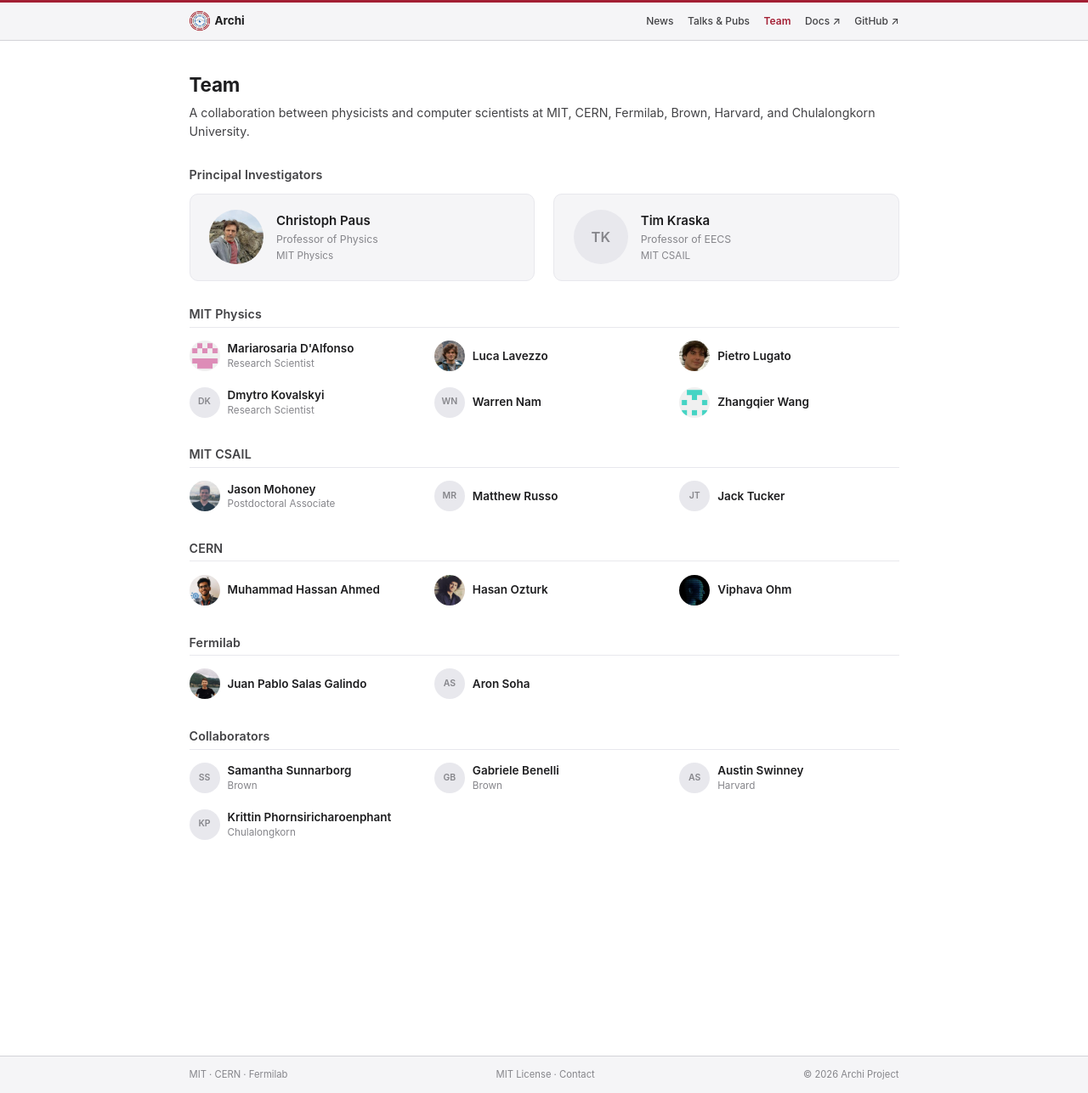
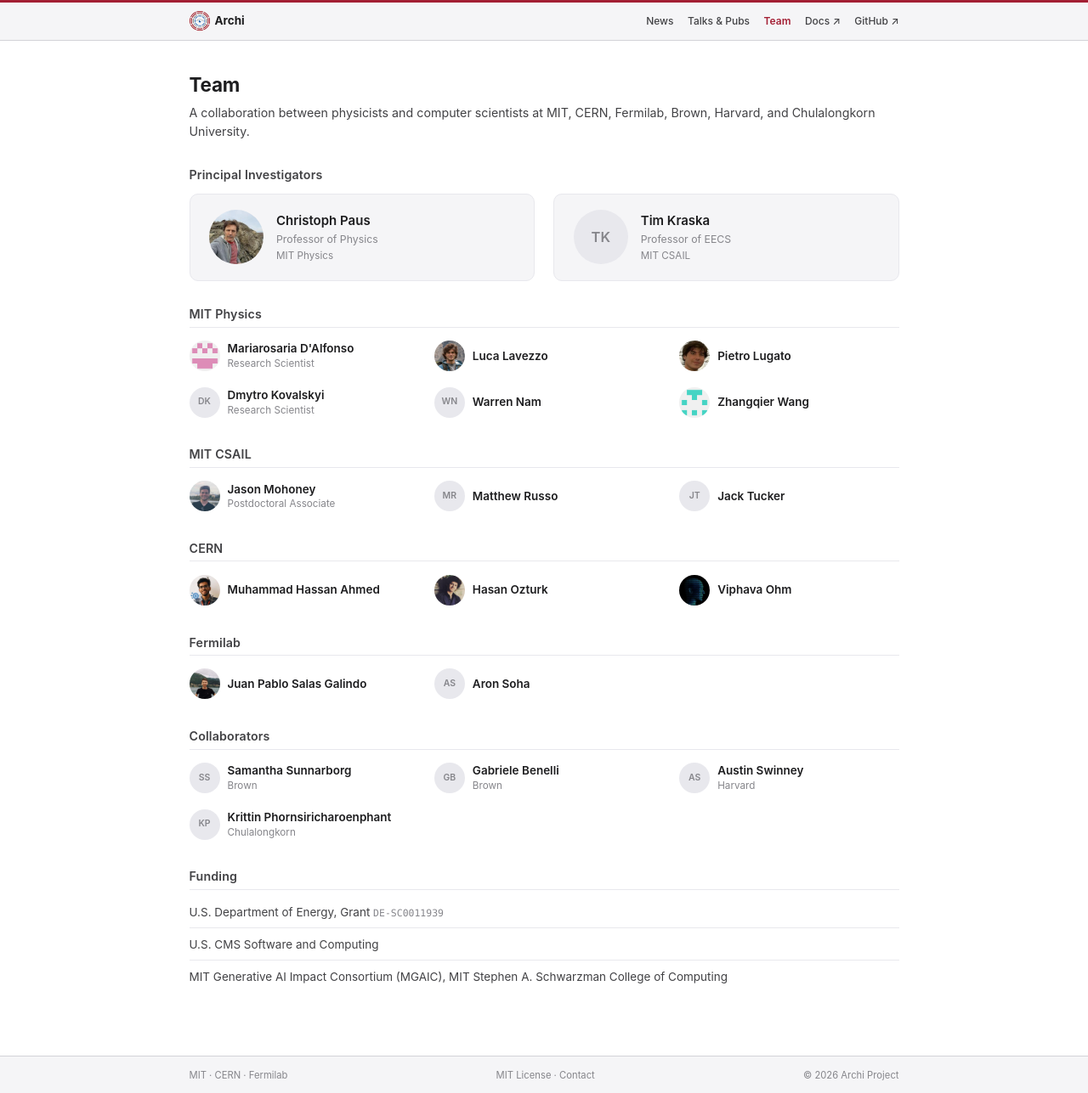
Before and after one commit to archi-physics/website, a Jekyll site: the page built from team.html, in a window 1280 px wide and 1287 px high. Shown: the whole window at 85% size. Built offline with Jekyll 4.4.1, drawn with Linux system fonts in a browser that asks for light colours.

Commit message:
funding sources

```diff
--- a/assets/css/main.css
+++ b/assets/css/main.css
@@ -430,6 +430,18 @@
 }
 .member-role::before { content: none; }
 
+/* --- Funding --- */
+.funding-list {
+  list-style: none; padding: 0; margin: 0;
+  font-size: 0.9rem; color: var(--fg2);
+}
+.funding-list li {
+  padding: 0.4rem 0;
+  border-bottom: 1px solid var(--line-lt);
+}
+.funding-list li:last-child { border-bottom: none; }
+.funding-id { font-family: var(--mono); font-size: 0.85em; color: var(--fg3); }
+
 /* ===== Footer ===== */
 .site-footer {
   border-top: 1px solid var(--line);
--- a/team.html
+++ b/team.html
@@ -55,3 +55,12 @@
   </div>
 </section>
 {% endfor %}
+
+<section class="team-group team-funding">
+  <h2>Funding</h2>
+  <ul class="funding-list">
+    <li>U.S. Department of Energy, Grant <span class="funding-id">DE-SC0011939</span></li>
+    <li>U.S. CMS Software and Computing</li>
+    <li>MIT Generative AI Impact Consortium (MGAIC), MIT Stephen A. Schwarzman College of Computing</li>
+  </ul>
+</section>
```
